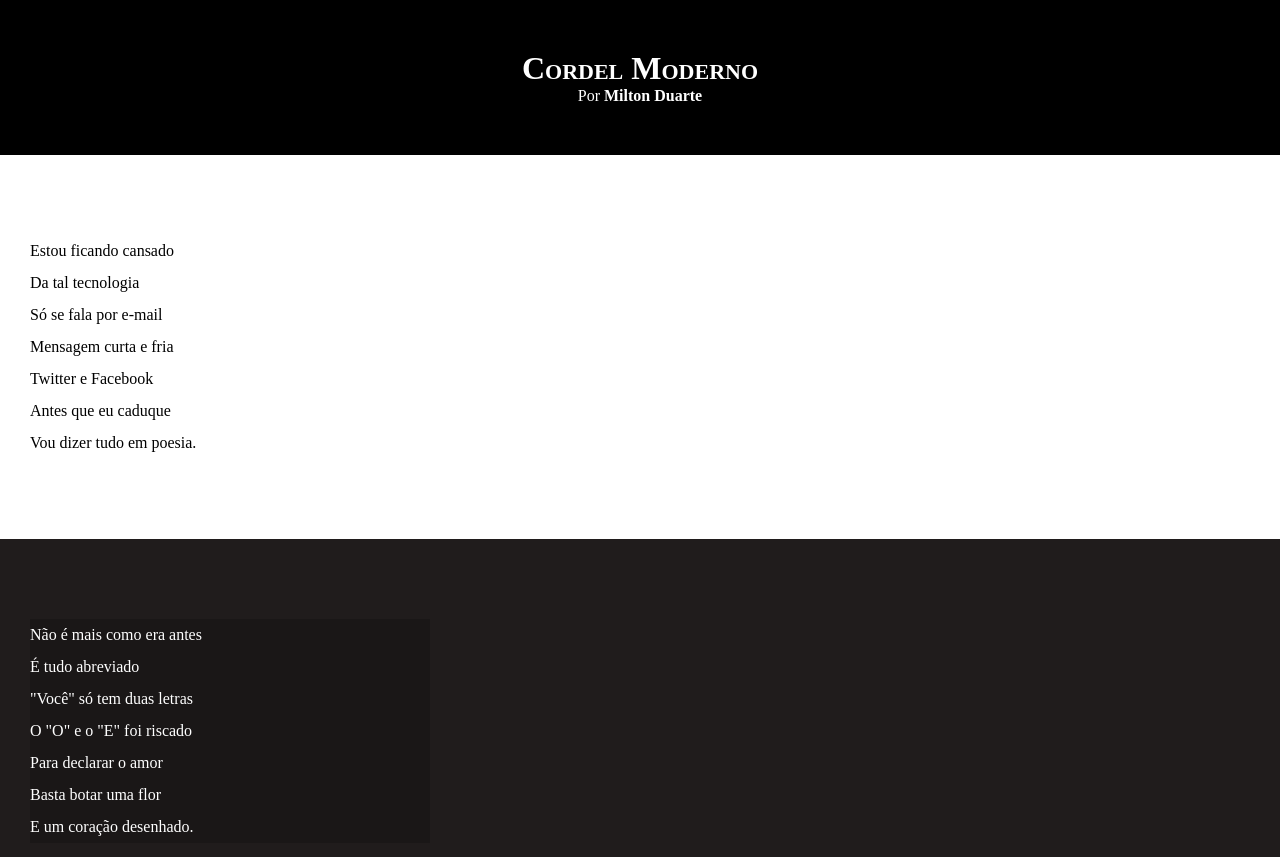
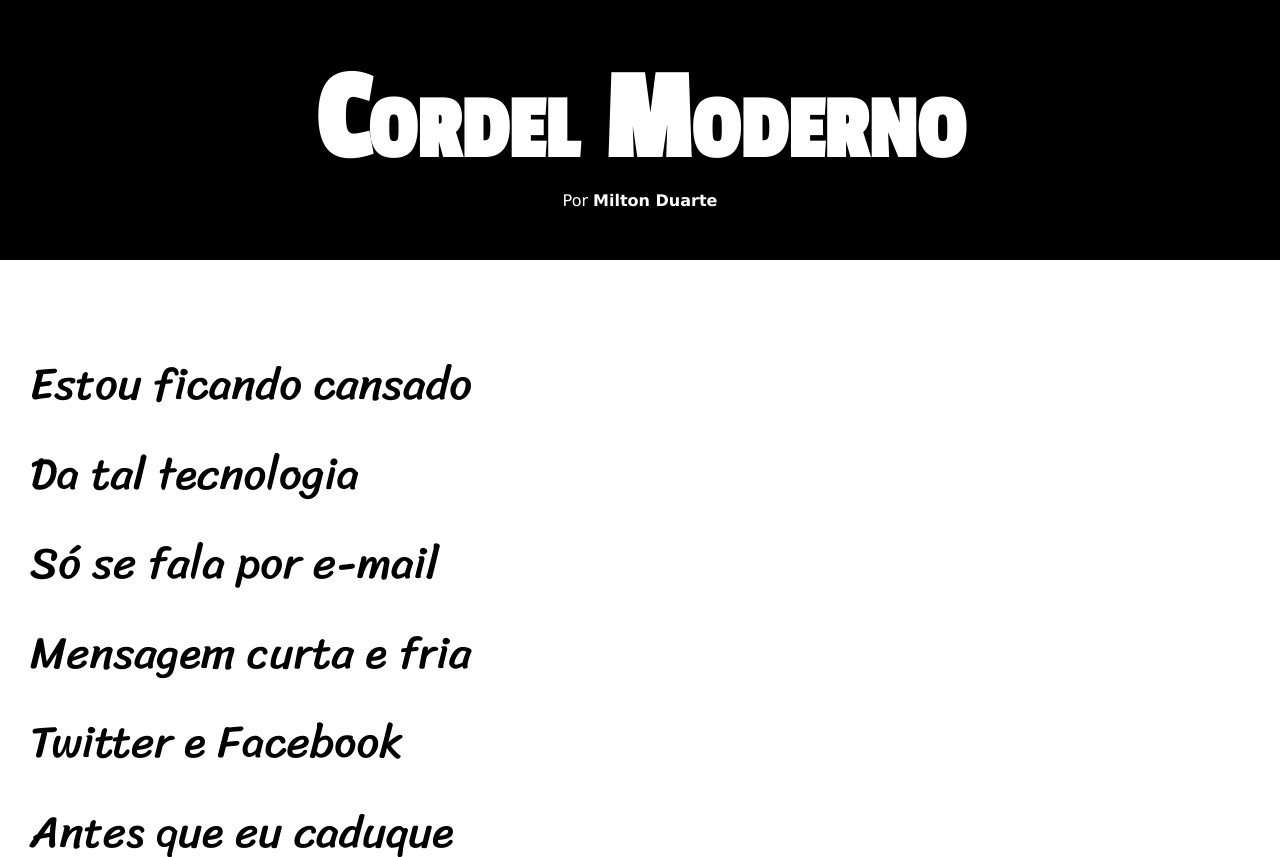
Before and after one commit to PedroLucasDeveloper/Desafio-Cordel-Moderno, a plain HTML site: page index.html in a window 1280 px wide. Shown: the top 857 px of the page. Drawn offline with Linux system fonts and the light colour scheme.

Commit message:
Atualização de estilos

```diff
--- a/estilo/style.css
+++ b/estilo/style.css
@@ -1,13 +1,24 @@
 @charset "UTF-8";
 
+@import url('https://fonts.googleapis.com/css2?family=Passion+One&display=swap');
+
+@import url('https://fonts.googleapis.com/css2?family=Sriracha&display=swap');
+
+:root{
+    --fonte1: Verdana, Geneva, Tahoma, sans-serif;
+    --fonte2: 'Passion One', 'cursive';
+    --fonte3: 'Sriracha', 'cursive';
+}
 *{
     margin: 0px;
     padding: 0px;
+    font-size: 1em;
 }
 
 html, body{
     min-height: 100vh;
     background-color: darkgray;
+    font-family: var(--fonte1);
 }
 
 header{
@@ -19,6 +30,8 @@ header{
 header > h1{
    padding-top: 50px;
    font-variant: small-caps;
+   font-family: var(--fonte2);
+   font-size: 10vw;
 }
 header > p{
    padding-bottom: 50px;
@@ -39,6 +52,8 @@ section{
     padding-bottom: 10vh;
     line-height: 2em;
     padding-left: 30px;
+    font-family: var(--fonte3);
+    font-size: 3.5vw;
 }
 
 section.normal{
@@ -52,7 +67,8 @@ section.imagem{
 }
 
 section.imagem > p{
-    width: 400px;
+    display: inline-block;
+    padding: 5px;
     background-color: rgba(0, 0, 0, 0.178);
 }
 
```
